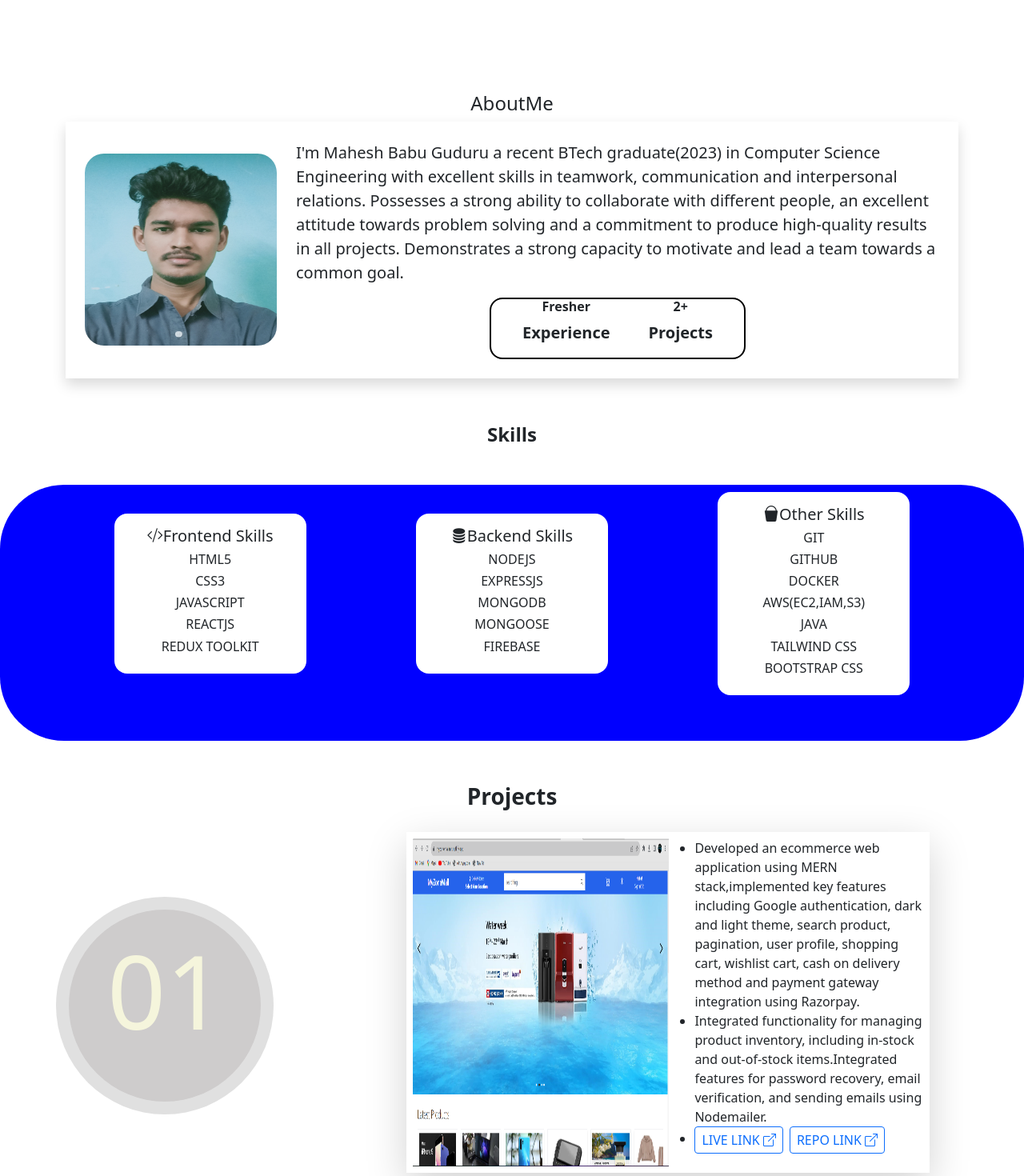
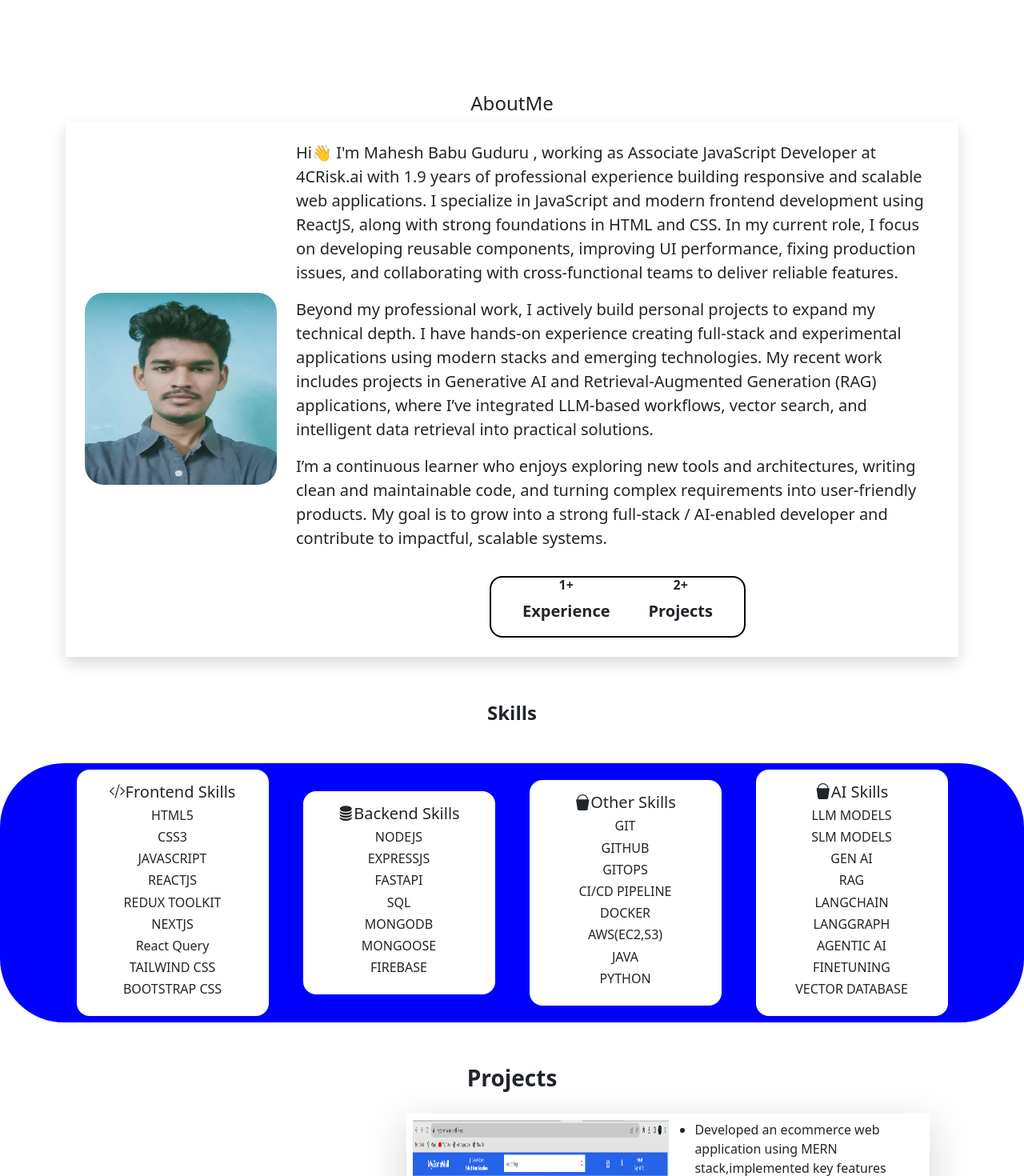
Before and after one commit to MaheshGuduru3/PortFolio-MaheshDev, a React (Create React App) app in the folder portfolio/: page / in a window 1280 px wide. Shown: the part 541-2011 px from the top of the page at 80% size. Built offline with nearby package versions, Linux system fonts and the light colour scheme; no server answers.

Commit message:
Updated inf.

```diff
--- a/portfolio/src/components/AboutMe.js
+++ b/portfolio/src/components/AboutMe.js
@@ -10,10 +10,21 @@ const AboutMe = () => {
                 <img  src={maheshlogo}  alt='profile' title='Mahesh Babu Guduru'  className='profile-pic'/>
               </div>
               <div className='d-flex flex-column align-items-center'>
-                <p className='fs-5 fw-light'>I'm <strong>Mahesh Babu Guduru</strong> a recent BTech graduate(2023) in Computer Science Engineering with excellent skills in teamwork, communication and interpersonal relations. Possesses a strong ability to collaborate with different people, an excellent attitude towards problem solving and a commitment to produce high-quality results in all projects. Demonstrates a strong capacity to motivate and lead a team towards a common goal.</p>
+                <p className='fs-5 fw-light'>
+
+                  <p>
+                    Hi👋 I'm <strong>Mahesh Babu Guduru ,</strong> working as Associate JavaScript Developer at 4CRisk.ai with 1.9 years of professional experience building responsive and scalable web applications. I specialize in JavaScript and modern frontend development using ReactJS, along with strong foundations in HTML and CSS. In my current role, I focus on developing reusable components, improving UI performance, fixing production issues, and collaborating with cross-functional teams to deliver reliable features.
+                  </p>
+                  <p>
+                   Beyond my professional work, I actively build personal projects to expand my technical depth. I have hands-on experience creating full-stack and experimental applications using modern stacks and emerging technologies. My recent work includes projects in Generative AI and Retrieval-Augmented Generation (RAG) applications, where I’ve integrated LLM-based workflows, vector search, and intelligent data retrieval into practical solutions.
+                  </p>
+                  <p>
+                    I’m a continuous learner who enjoys exploring new tools and architectures, writing clean and maintainable code, and turning complex requirements into user-friendly products. My goal is to grow into a strong full-stack / AI-enabled developer and contribute to impactful, scalable systems.
+                  </p>
+                </p>
                 <div className=' d-xs-flex flex-xs-column gap-1 d-sm-flex gap-sm-5 justify-content-sm-center' id='expr-project'>
                   <div className='text-center'>
-                    <h6 className='fs-6 fw-bold'>Fresher</h6>
+                    <h6 className='fs-6 fw-bold'>1+</h6>
                     <p className='fs-5 fw-semibold'>Experience</p>
                   </div>
                   <div className='text-center'>
--- a/portfolio/src/components/Main.js
+++ b/portfolio/src/components/Main.js
@@ -17,7 +17,7 @@ const Main = () => {
                                And I'm a {' '}
                                <span style={{ color: 'red', fontWeight: 'bold' }}>
                                     <Typewriter
-                                        words={['Full Stack Web Developer', 'Frontend Developer','MERN Developer']}
+                                        words={['Full Stack Web Developer', 'Frontend Developer','Javascript Developer' , 'MERN Stack Developer']}
                                         loop={Infinity}
                                         cursor
                                         cursorStyle='_'
--- a/portfolio/src/components/Skills.js
+++ b/portfolio/src/components/Skills.js
@@ -14,6 +14,10 @@ const Skills = () => {
                                         <h6>JAVASCRIPT</h6>
                                         <h6>REACTJS</h6>
                                         <h6>REDUX TOOLKIT</h6>
+                                        <h6>NEXTJS</h6>
+                                        <h6>React Query</h6>
+                                        <h6>TAILWIND CSS</h6>
+                                        <h6>BOOTSTRAP CSS</h6>
                                     </div>
                                 </div>
 
@@ -22,6 +26,8 @@ const Skills = () => {
                                     <div className='text-center'>
                                         <h6>NODEJS</h6>
                                         <h6>EXPRESSJS</h6>
+                                        <h6>FASTAPI</h6>
+                                        <h6>SQL</h6>
                                         <h6>MONGODB</h6>
                                         <h6>MONGOOSE</h6>
                                         <h6>FIREBASE</h6>
@@ -33,13 +39,29 @@ const Skills = () => {
                                     <div className='text-center'>
                                         <h6>GIT</h6>
                                         <h6>GITHUB</h6>
+                                        <h6>GITOPS</h6>
+                                        <h6>CI/CD PIPELINE</h6>
                                         <h6>DOCKER</h6>
-                                        <h6>AWS(EC2,IAM,S3)</h6>
+                                        <h6>AWS(EC2,S3)</h6>
                                         <h6>JAVA</h6>
-                                        <h6>TAILWIND CSS</h6>
-                                        <h6>BOOTSTRAP CSS</h6>
+                                        <h6>PYTHON</h6>
                                     </div>
-                            </div>
+                                </div>
+
+                                 <div className='items-col'>
+                                    <h5 className='text-center'><span><i class="bi bi-bucket-fill"></i></span>AI Skills</h5>
+                                    <div className='text-center'>
+                                        <h6>LLM MODELS</h6>
+                                        <h6>SLM MODELS</h6>
+                                        <h6>GEN AI</h6>
+                                        <h6>RAG</h6>
+                                        <h6>LANGCHAIN</h6>
+                                        <h6>LANGGRAPH</h6>
+                                        <h6>AGENTIC AI</h6>
+                                        <h6>FINETUNING</h6>
+                                        <h6>VECTOR DATABASE</h6>
+                                    </div>
+                                </div>
                 </div>
          </div>
     </div>
```
